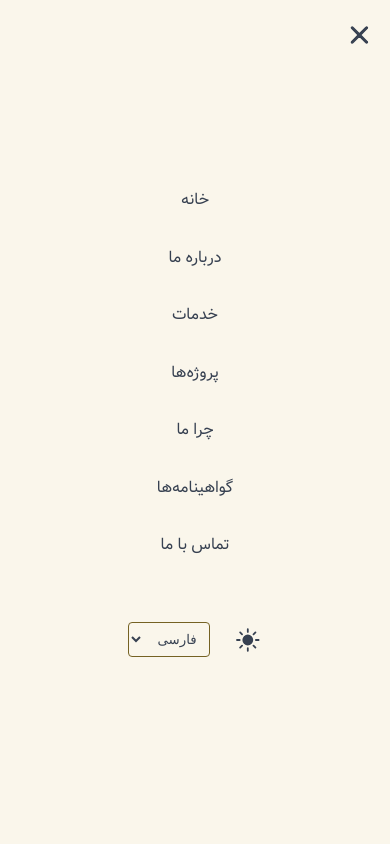
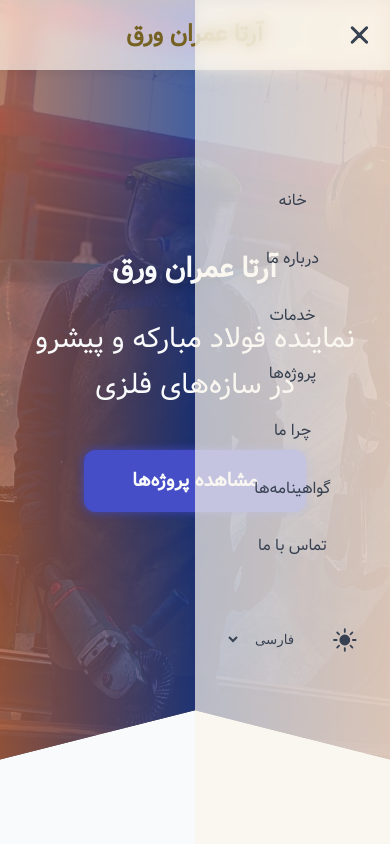
Before and after one commit to Sobhan-SRZA/Arta-Omran-Varaq, a website: page index.html in a window 390 px wide. Both pictures are taken after a click on the button "باز کردن منو". Shown: the top 844 px of the page. Drawn offline with Linux system fonts and the light colour scheme.

Commit message:
update style and add html changes

```diff
--- a/assets/script.js
+++ b/assets/script.js
@@ -92,6 +92,21 @@ function main() {
             icon_x.classList.toggle("active");
         });
     });
+    document.querySelector("main")
+        .addEventListener("click", () => {
+            const isExpanded = mobileToggle.getAttribute("aria-expanded") === "true";
+            if (!isExpanded)
+                return;
+
+            mobileToggle.classList.remove("active");
+            menuWrapper.classList.remove("active");
+            mobileToggle.setAttribute("aria-expanded", "false");
+            document.body.style.overflow = "auto";
+
+            // Change mobile-toggle icon with using adding "active" class
+            icon_bar.classList.toggle("active");
+            icon_x.classList.toggle("active");
+        })
 
     // Scroll animation (fadein when you see the section and when you don"t fadeout)
     const observer = new IntersectionObserver((entries) => {
--- a/index.html
+++ b/index.html
@@ -66,12 +66,12 @@
                         clip-rule="evenodd" />
                 </svg>
             </button>
-            <div class="header__menu-wrapper">
+            <div class="header__menu-wrapper" id="wrapper">
                 <ul class="header__menu" role="menubar">
                     <li><a href="#home" class="menu-link" role="menuitem">خانه</a></li>
                     <li><a href="#about" class="menu-link" role="menuitem">درباره ما</a></li>
                     <li><a href="#services" class="menu-link" role="menuitem">خدمات</a></li>
-                    <li><a href="/projects" class="menu-link" role="menuitem">پروژه‌ها</a></li>
+                    <li><a href="projects" class="menu-link" role="menuitem">پروژه‌ها</a></li>
                     <li><a href="#why-us" class="menu-link" role="menuitem">چرا ما</a></li>
                     <li><a href="#certificates" class="menu-link" role="menuitem">گواهینامه‌ها</a></li>
                     <li><a href="#contact" class="menu-link" role="menuitem">تماس با ما</a></li>
--- a/sass/_certificates.scss
+++ b/sass/_certificates.scss
@@ -19,6 +19,7 @@
 
             &:hover {
                 transform: scale(1.05);
+                box-shadow: $shadow-hover;
             }
 
             img {
@@ -32,7 +33,7 @@
                 font-size: 1.3rem;
                 color: $primary;
                 margin-bottom: 0.5rem;
-  transition: $transition;
+                transition: $transition;
             }
 
             &__desc {
--- a/sass/_contact.scss
+++ b/sass/_contact.scss
@@ -64,6 +64,7 @@
         span {
           transition: $transition;
           cursor: pointer;
+          word-break: break-all;
         }
 
         span:hover {
@@ -103,7 +104,7 @@
 
     &:hover {
       transform: translateY(-5px);
-      box-shadow: 0 6px 18px rgba(0, 0, 0, 0.2);
+      box-shadow: $shadow-hover;
     }
   }
 
@@ -169,7 +170,7 @@
 
     &:hover {
       transform: translateY(-5px);
-      box-shadow: $shadow;
+      box-shadow: $shadow-hover;
     }
   }
 
--- a/sass/_footer.scss
+++ b/sass/_footer.scss
@@ -6,6 +6,7 @@
   position: relative;
   overflow: hidden;
   transition: $transition;
+  box-shadow: $shadow;
 
   &::before {
     content: "";
--- a/sass/_header.scss
+++ b/sass/_header.scss
@@ -73,14 +73,14 @@
     gap: 1.5rem;
     list-style: none;
     align-items: center;
-    background: transparent;
+    background: transparent !important;
 
     &-wrapper {
-      transition: $transition;
-      background: transparent;
+      transition: all 0.8s ease-in-out;
     }
 
     .menu-link {
+      background: transparent !important;
       transition: $transition;
       color: $text-dark;
       text-decoration: none;
@@ -94,6 +94,7 @@
   }
 
   &__controls {
+    background: transparent !important;
     transition: $transition;
     display: flex;
     gap: 1rem;
@@ -107,7 +108,7 @@
       border: none;
       font-size: 1.2rem;
       color: $text-dark;
-      background: transparent;
+      background: transparent !important;
       cursor: pointer;
 
       svg {
@@ -136,10 +137,12 @@
     .language-toggle {
       transition: $transition;
       padding: 0.5rem;
-      border: 1px solid $primary;
+      // border: 1px solid $primary;
+
+      border: none;
       outline: none;
       border-radius: 4px;
-      background: transparent;
+      background: transparent !important;
       color: $text-dark;
       cursor: pointer;
 
--- a/sass/_hero.scss
+++ b/sass/_hero.scss
@@ -10,7 +10,6 @@
   background-position-x: center;
   background-position-y: center;
   background-size: cover;
-  background-attachment: fixed;
   min-height: 100vh;
   display: flex;
   align-items: center;
@@ -18,6 +17,7 @@
   position: relative;
   overflow: hidden;
   transition: $transition;
+  clip-path: polygon(0% 0%, 100% 0%, 100% 100%, 50% 93.5%, 0% 100%);
 
   &::before {
     content: "";
--- a/sass/_mixin.scss
+++ b/sass/_mixin.scss
@@ -114,15 +114,17 @@
         }
 
         .header {
-            background: $fh-dark;
+            @include change-color-add-blur($fh-dark);
         }
 
         .header__mobile-toggle {
             color: $text-light;
         }
 
-        .header__menu-wrapper {
-            background: $fh-dark;
+        @media (max-width:929px) {
+            .header__menu-wrapper {
+                @include change-color-add-blur($fh-dark);
+            }
         }
 
         .social-link {
@@ -175,15 +177,17 @@
         }
 
         .header {
-            background: $fh-light;
+            @include change-color-add-blur($fh-light);
         }
 
         .header__mobile-toggle {
             color: $text-dark;
         }
 
-        .header__menu-wrapper {
-            background: $fh-light;
+        @media (max-width:929px) {
+            .header__menu-wrapper {
+                @include change-color-add-blur($fh-light);
+            }
         }
 
         .social-link {
@@ -195,3 +199,9 @@
         }
     }
 }
+
+// Change color and add blur effect to background
+@mixin change-color-add-blur($color) {
+    background: rgba($color, 0.7);
+    backdrop-filter: saturate(180%) blur(8px);
+}
--- a/sass/_responsive.scss
+++ b/sass/_responsive.scss
@@ -16,17 +16,30 @@
         z-index: 1000;
     }
 
-    .header__menu-wrapper {
-        background: transparent;
-        display: none;
+    .header__menu {
+        flex-direction: column;
+        align-items: center;
+        gap: 2rem;
+
+        &-wrapper {
+            position: absolute;
+            opacity: 0;
+            transform: translateX(100%);
+            height: 100vh;
+            z-index: -1;
+            width: 100%;
+            top: 0;
+            right: 0;
+            display: flex;
+            align-items: center;
+            justify-content: center;
 
             &.active {
-            background: transparent;
-            display: block;
+                opacity: 1;
                 position: fixed;
                 top: 0;
-            left: 0;
-            width: 100%;
+                right: 0;
+                width: 50%;
                 height: 100vh;
                 z-index: 999;
                 display: flex;
@@ -39,11 +52,6 @@
                 }
             }
         }
-
-    .header__menu {
-        flex-direction: column;
-        align-items: center;
-        gap: 2rem;
 
         .header__controls {
             display: flex;
--- a/sass/_services.scss
+++ b/sass/_services.scss
@@ -20,7 +20,7 @@
 
             &:hover {
                 transform: translateY(-5px);
-                box-shadow: 0 6px 18px rgba(0, 0, 0, 0.2);
+                box-shadow: $shadow-hover;
             }
 
             &__icon {
@@ -35,7 +35,7 @@
             }
 
             &__title {
-  transition: $transition;
+                transition: $transition;
                 font-size: 1.5rem;
                 color: $primary;
                 margin-bottom: 0.5rem;
--- a/sass/_variable.scss
+++ b/sass/_variable.scss
@@ -15,5 +15,6 @@ $text-light: #E5E7EB;
 $metallic: #6B7280;
 $border-radius: 12px;
 $transition: all 0.3s ease-in-out;
-$shadow: 0 4px 12px rgba(0, 0, 0, 0.1);
+$shadow: 0 0 12px rgba(0, 0, 0, 0.1);
+$shadow-hover: 0 6px 20px rgba(0, 0, 0, 0.2);
 $animation-duration: 0.5s;
--- a/sass/_why-us.scss
+++ b/sass/_why-us.scss
@@ -20,7 +20,7 @@
 
             &:hover {
                 transform: translateY(-5px);
-                box-shadow: 0 6px 18px rgba(0, 0, 0, 0.2);
+                box-shadow: $shadow-hover;
             }
 
             &__title {
```
Also changed, not shown: assets/style.css, projects/assets/style.css, 1 other file. Lines whose indentation alone changed are shown as unchanged.
